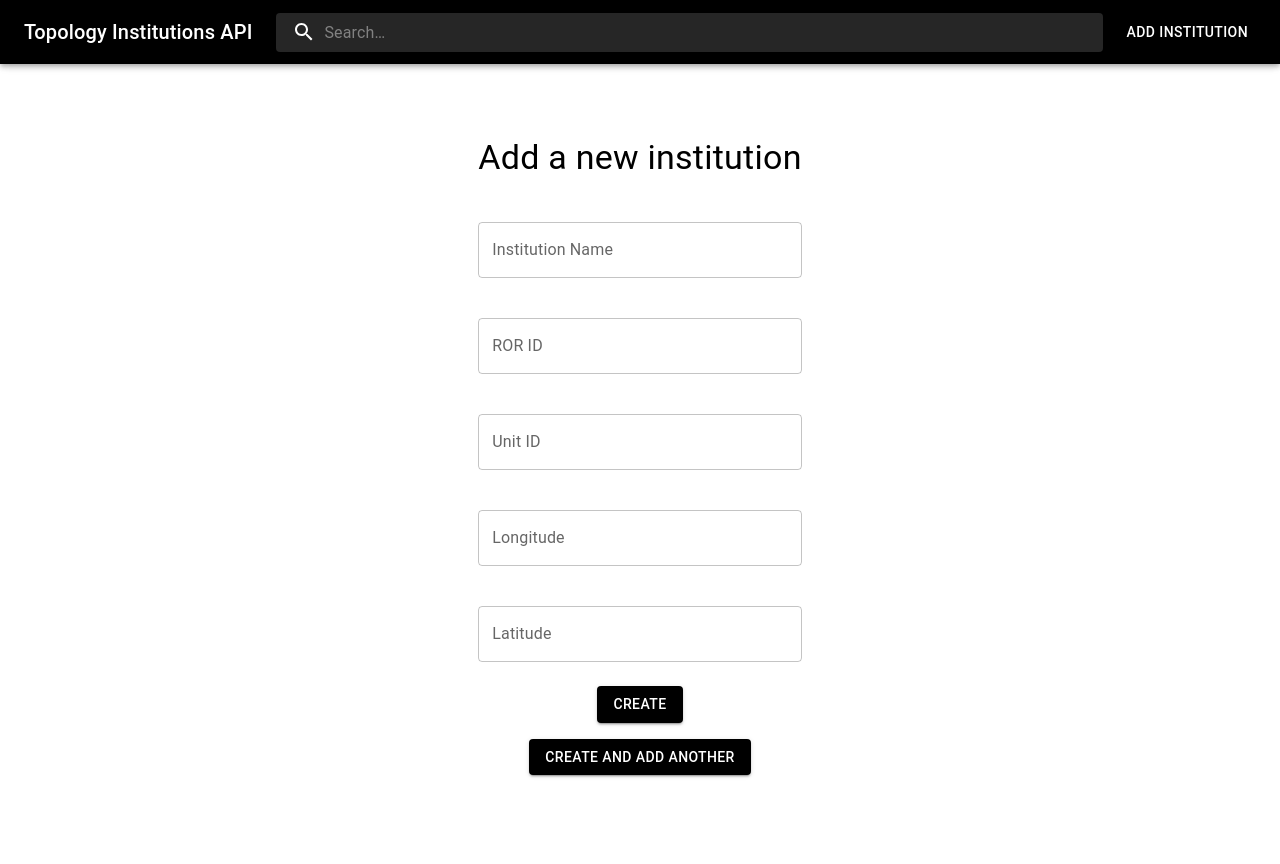
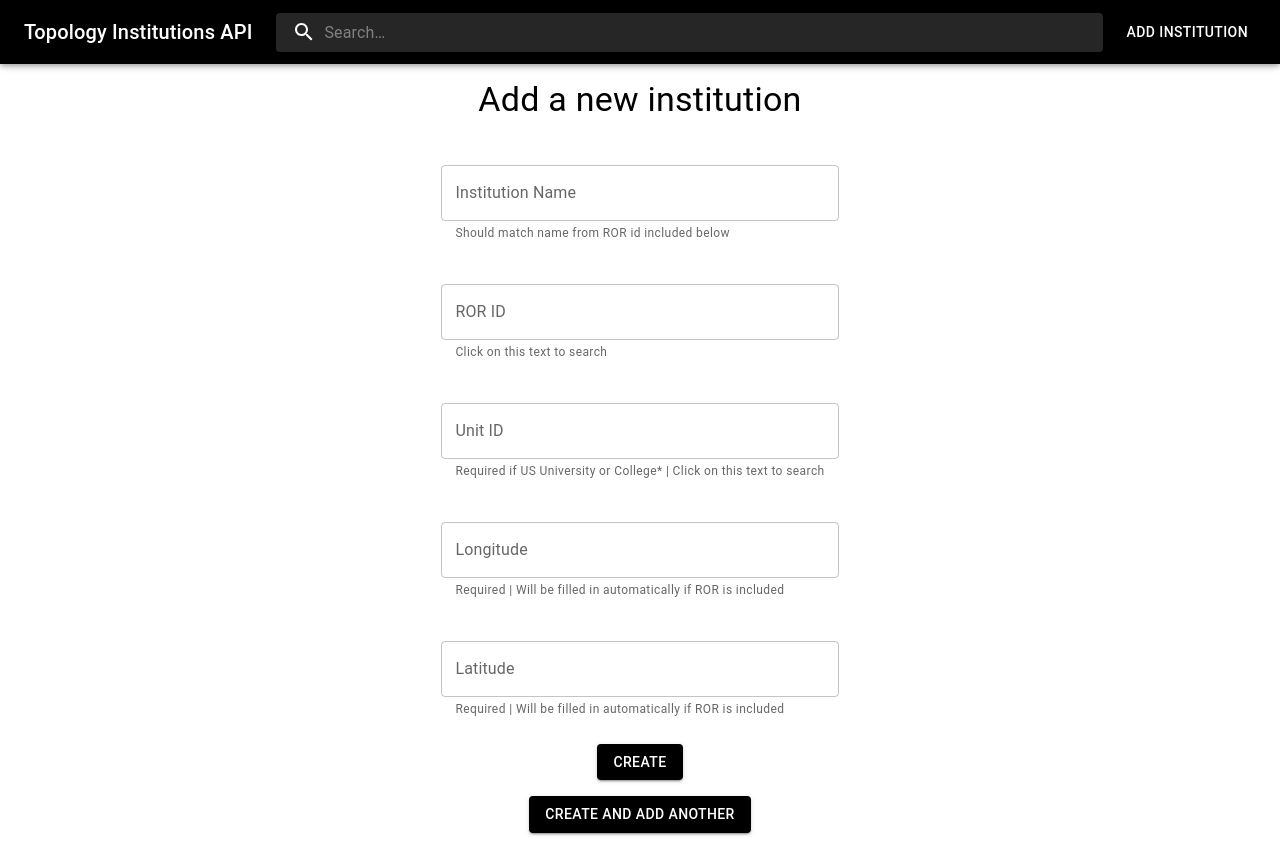
Before and after one commit to osg-htc/topology-institutions-api, a Next.js app in the folder institutions_ui/: page /ui/add-institution in a window 1280 px wide. Built offline with nearby package versions, Linux system fonts and the light colour scheme; no server answers.

Commit message:
Add form input helpers

```diff
--- a/institutions_ui/src/app/(institution)/add-institution/page.tsx
+++ b/institutions_ui/src/app/(institution)/add-institution/page.tsx
@@ -153,7 +153,7 @@ export default function AddInstitution() {
                 value={name}
                 onChange={handleNameChange}
                 error={!!errors.name}
-                helperText={errors.name}
+                helperText={errors.name || "Should match name from ROR id included below"}
               />
             </Item>
             <Item>
@@ -165,7 +165,7 @@ export default function AddInstitution() {
                 value={rorId}
                 onChange={handleRorIdChange}
                 error={!!errors.rorId}
-                helperText={errors.rorId}
+                helperText={errors.ror_id || <a href={"https://ror.org/search"}>Click on this text to search</a>}
               />
             </Item>
             <Item>
@@ -177,7 +177,10 @@ export default function AddInstitution() {
                 value={unitId}
                 onChange={handleUnitIdChange}
                 error={!!errors.unitId}
-                helperText={errors.unitId}
+                helperText={errors.unitid ||  <span>
+                  Required if US University or College* |
+                  <a href={"https://nces.ed.gov/ipeds/datacenter/InstitutionByName.aspx"}> Click on this text to search</a>
+                </span>}
               />
             </Item>
             <Item>
@@ -190,7 +193,7 @@ export default function AddInstitution() {
                 onChange={handleLongitudeChange}
                 error={!!errors.longitude}
                 disabled={disabled}
-                helperText={errors.longitude}
+                helperText={errors.longitude || "Required | Will be filled in automatically if ROR is included"}
               />
             </Item>
             <Item>
@@ -203,7 +206,7 @@ export default function AddInstitution() {
                 onChange={handleLatitudeChange}
                 error={!!errors.latitude}
                 disabled={disabled}
-                helperText={errors.latitude}
+                helperText={errors.latitude || "Required | Will be filled in automatically if ROR is included"}
               />
             </Item>
             <Item>
```
Also changed, not shown: institutions_ui/src/app/(institution)/update-institution/page.tsx (+10 -5 lines).
